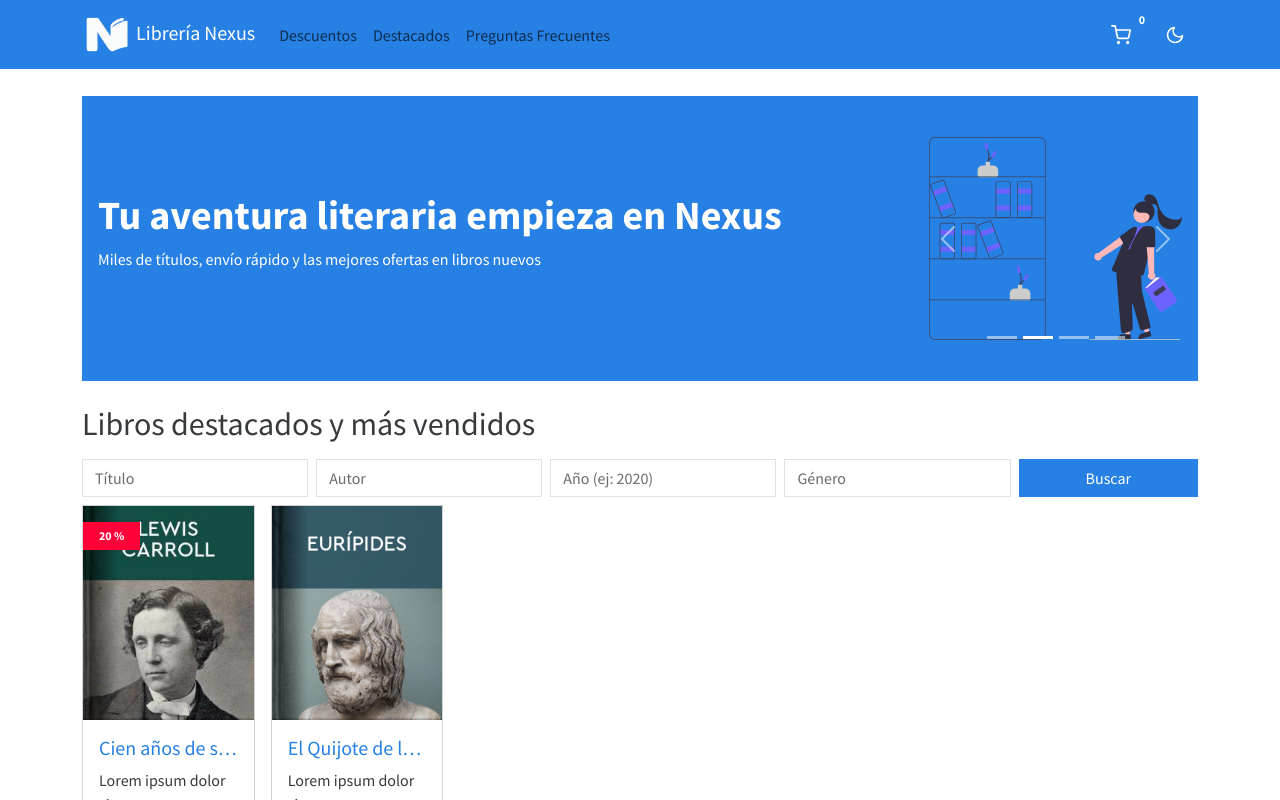
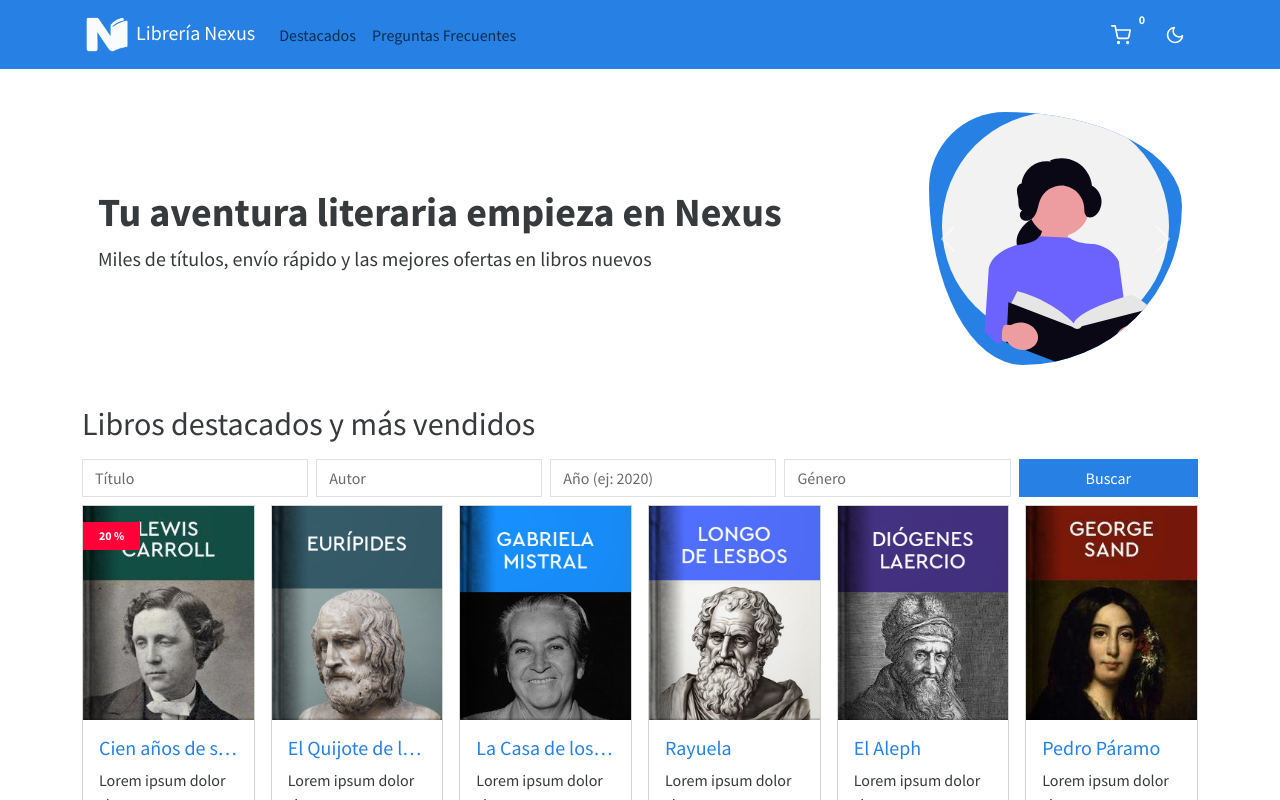
Before and after one commit to GuerreroWelinton/practice-angular-nexus-bookstore, an Angular app: page / in a window 1280 px wide. Shown: the top 800 px of the page. Built offline with nearby package versions, Linux system fonts and the light colour scheme.

Commit message:
feat: add footer component and update related files

```diff
--- a/src/app/app.html
+++ b/src/app/app.html
@@ -1,4 +1,4 @@
-<div class="min-vh-100 py-5">
+<div class="min-vh-100 pt-5">
   <nexus-header></nexus-header>
 
   <!-- TODO: Add alerts -->
@@ -11,7 +11,7 @@
     <nexus-cart></nexus-cart>
   </nexus-sidebar>
 
-  <div class="container pt-5 d-flex flex-column gap-4">
+  <div class="container py-5 d-flex flex-column gap-4">
     <nexus-hero> </nexus-hero>
 
     <nexus-book-grid>
@@ -25,7 +25,7 @@
     <nexus-faqs>
       <ng-container title> Preguntas frecuentes </ng-container>
     </nexus-faqs>
+  </div>
 
-    <!-- TODO: Add footer -->
-  </div>
+  <nexus-footer></nexus-footer>
 </div>
--- a/src/app/app.ts
+++ b/src/app/app.ts
@@ -1,17 +1,18 @@
 import { Component } from '@angular/core';
 
+import { BookFilters } from './components/book-filters/book-filters';
 import { BookGrid } from './components/book-grid/book-grid';
 import { Cart } from './components/cart/cart';
 import { Faqs } from './components/faqs/faqs';
+import { Footer } from './components/footer/footer';
 import { Header } from './components/header/header';
 import { Hero } from './components/hero/hero';
 import { Modal } from './components/modal/modal';
 import { Sidebar } from './components/sidebar/sidebar';
-import { BookFilters } from './components/book-filters/book-filters';
 
 @Component({
   selector: 'app-root',
-  imports: [Header, Hero, BookFilters, BookGrid, Cart, Modal, Sidebar, Faqs],
+  imports: [Header, Hero, BookFilters, BookGrid, Cart, Modal, Sidebar, Faqs, Footer],
   templateUrl: './app.html',
   styleUrl: './app.css',
 })
--- a/src/app/components/book-card/book-card.html
+++ b/src/app/components/book-card/book-card.html
@@ -23,8 +23,11 @@
         {{ book().title }}
       </h5>
 
+      <!-- TODO: Add author -->
+
       <p class="card-text mb-0">
         <!-- {{ book().description }} -->
+        <!-- TODO: Implement description  -->
         Lorem ipsum dolor sit amet consectetur adipisicing elit. Quas dolores pariatur laboriosam
         molestias ullam eveniet illo odit mollitia? Earum repellendus, dicta maiores numquam nulla
         quos voluptate ipsum dignissimos explicabo odit!
--- /dev/null
+++ b/src/app/components/footer/footer.html
@@ -0,0 +1,9 @@
+<footer class="footer mt-auto py-3 bg-body-tertiary">
+  <div class="container">
+    <div class="d-flex flex-column justify-content-center align-items-center w-100 gap-2">
+      <small class="text-body-secondary"
+        >© 2025 Nexus Por Welinton Guerrero. Todos los derechos reservados.</small
+      >
+    </div>
+  </div>
+</footer>
--- a/src/app/components/header/header.html
+++ b/src/app/components/header/header.html
@@ -26,9 +26,9 @@
 
     <div class="navbar-collapse collapse" id="navbarContent">
       <ul class="navbar-nav me-auto">
-        <li class="nav-item">
+        <!-- <li class="nav-item">
           <a class="nav-link" href="#">Descuentos</a>
-        </li>
+        </li> -->
 
         <li class="nav-item">
           <a class="nav-link" href="#">Destacados</a>
--- a/src/app/components/hero/hero.css
+++ b/src/app/components/hero/hero.css
@@ -4,9 +4,3 @@
   object-fit: contain;
   max-width: 300px;
 }
-
-@media (max-width: 767.98px) {
-  .img-hero {
-    aspect-ratio: 16 / 9;
-  }
-}
--- a/src/app/components/hero/hero.html
+++ b/src/app/components/hero/hero.html
@@ -1,17 +1,20 @@
 <section class="container-fluid">
-  <div class="row bg-primary text-white py-3 px-1">
+  <div class="row py-3 px-1">
     <div class="col-6 col-sm-7 col-md-9">
       <div class="w-100 h-100 d-flex flex-column justify-content-center">
         <h1 class="fw-bold">Tu aventura literaria empieza en Nexus</h1>
-        <p class="fs-6">Miles de títulos, envío rápido y las mejores ofertas en libros nuevos</p>
+        <p class="fs-5">Miles de títulos, envío rápido y las mejores ofertas en libros nuevos</p>
       </div>
     </div>
 
     <div class="col-6 col-sm-5 col-md-3">
-      <div class="d-block h-100">
+      <div
+        class="d-block position-relative h-100 w-100 bg-primary overflow-hidden"
+        [style.border-radius]="'30% 70% 63% 37% / 30% 37% 63% 70%'"
+      >
         <div class="h-100 d-flex justify-content-center align-items-center">
           <div id="carouselNexus" class="carousel slide" data-bs-ride="carousel">
-            <div class="carousel-indicators">
+            <div class="carousel-indicators d-none">
               @for (item of heroItems; track $index) {
                 <button
                   type="button"
@@ -23,9 +26,9 @@
                 ></button>
               }
             </div>
-            <div class="carousel-inner rounded-3">
+            <div class="carousel-inner">
               @for (item of heroItems; track $index) {
-                <div class="carousel-item" [class.active]="$index === 0" data-bs-interval="4000">
+                <div class="carousel-item" [class.active]="$index === 0" data-bs-interval="2000">
                   <div class="w-100 d-flex justify-content-center align-items-center">
                     <img class="d-block img-hero" [src]="item.img" [alt]="item.title" />
                   </div>
--- a/src/app/constants/books-mock.ts
+++ b/src/app/constants/books-mock.ts
@@ -20,42 +20,42 @@ export const BOOKS: Book[] = [
     imageUrl: 'https://images-na.ssl-images-amazon.com/images/P/8424116859.01.L.jpg',
     year: 1605,
   },
-  // {
-  //   id: 3,
-  //   title: 'La Casa de los Espíritus',
-  //   author: 'Isabel Allende',
-  //   price: 16.75,
-  //   category: 'Literatura',
-  //   imageUrl: 'https://images-na.ssl-images-amazon.com/images/P/8497592441.01.L.jpg',
-  //   year: 1982,
-  // },
-  // {
-  //   id: 4,
-  //   title: 'Rayuela',
-  //   author: 'Julio Cortázar',
-  //   price: 19.99,
-  //   category: 'Literatura',
-  //   imageUrl: 'https://images-na.ssl-images-amazon.com/images/P/8437604737.01.L.jpg',
-  //   year: 1963,
-  // },
-  // {
-  //   id: 5,
-  //   title: 'El Aleph',
-  //   author: 'Jorge Luis Borges',
-  //   price: 15.25,
-  //   category: 'Cuentos',
-  //   imageUrl: 'https://images-na.ssl-images-amazon.com/images/P/8420633801.01.L.jpg',
-  //   year: 1949,
-  // },
-  // {
-  //   id: 6,
-  //   title: 'Pedro Páramo',
-  //   author: 'Juan Rulfo',
-  //   price: 14.5,
-  //   category: 'Literatura',
-  //   imageUrl: 'https://images-na.ssl-images-amazon.com/images/P/8437604729.01.L.jpg',
-  //   year: 1955,
-  // },
+  {
+    id: 10,
+    title: 'La Casa de los Espíritus',
+    author: 'Isabel Allende',
+    price: 16.75,
+    category: 'Literatura',
+    imageUrl: 'https://images-na.ssl-images-amazon.com/images/P/8497592441.01.L.jpg',
+    year: 1982,
+  },
+  {
+    id: 11,
+    title: 'Rayuela',
+    author: 'Julio Cortázar',
+    price: 19.99,
+    category: 'Literatura',
+    imageUrl: 'https://images-na.ssl-images-amazon.com/images/P/8437604737.01.L.jpg',
+    year: 1963,
+  },
+  {
+    id: 12,
+    title: 'El Aleph',
+    author: 'Jorge Luis Borges',
+    price: 15.25,
+    category: 'Cuentos',
+    imageUrl: 'https://images-na.ssl-images-amazon.com/images/P/8420633801.01.L.jpg',
+    year: 1949,
+  },
+  {
+    id: 7,
+    title: 'Pedro Páramo',
+    author: 'Juan Rulfo',
+    price: 14.5,
+    category: 'Literatura',
+    imageUrl: 'https://images-na.ssl-images-amazon.com/images/P/8437604729.01.L.jpg',
+    year: 1955,
+  },
   // {
   //   id: 7,
   //   title: 'Como agua para chocolate',
```
Also changed, not shown: src/app/components/footer/footer.ts (added, +9 -0 lines), src/app/components/footer/footer.css (added), 1 other file (tests, documents, lock files or other folders).
